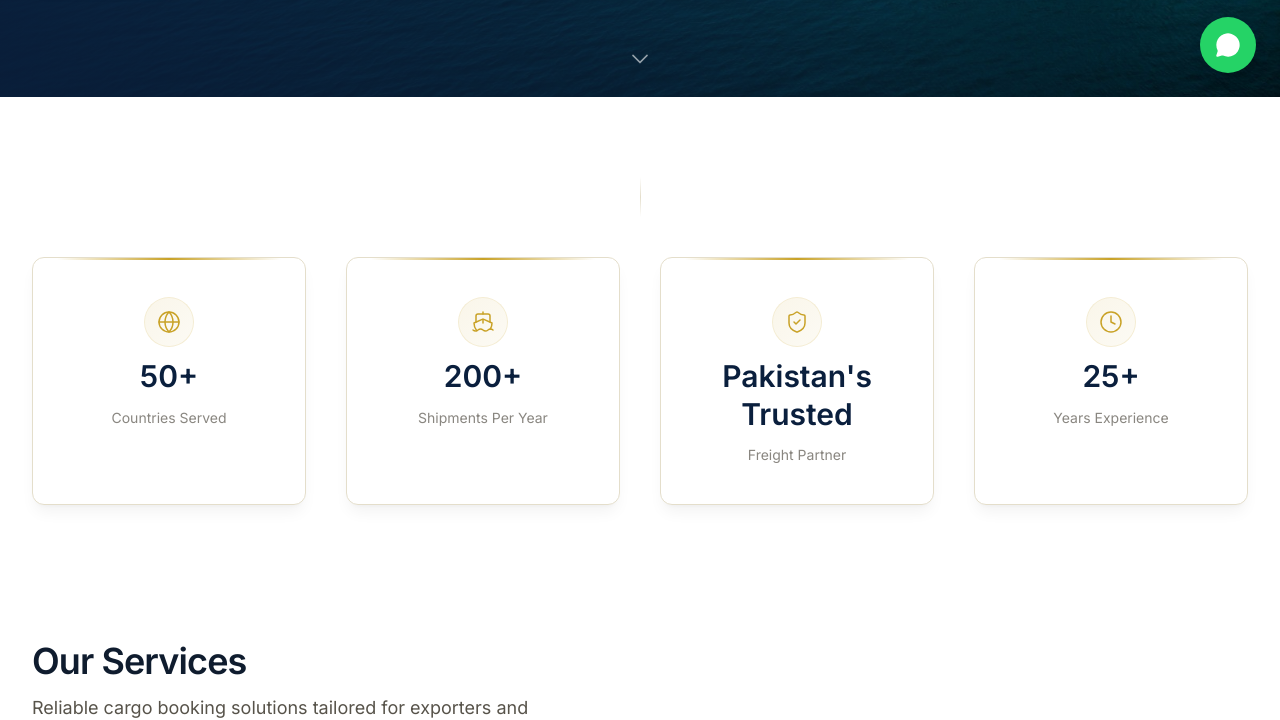
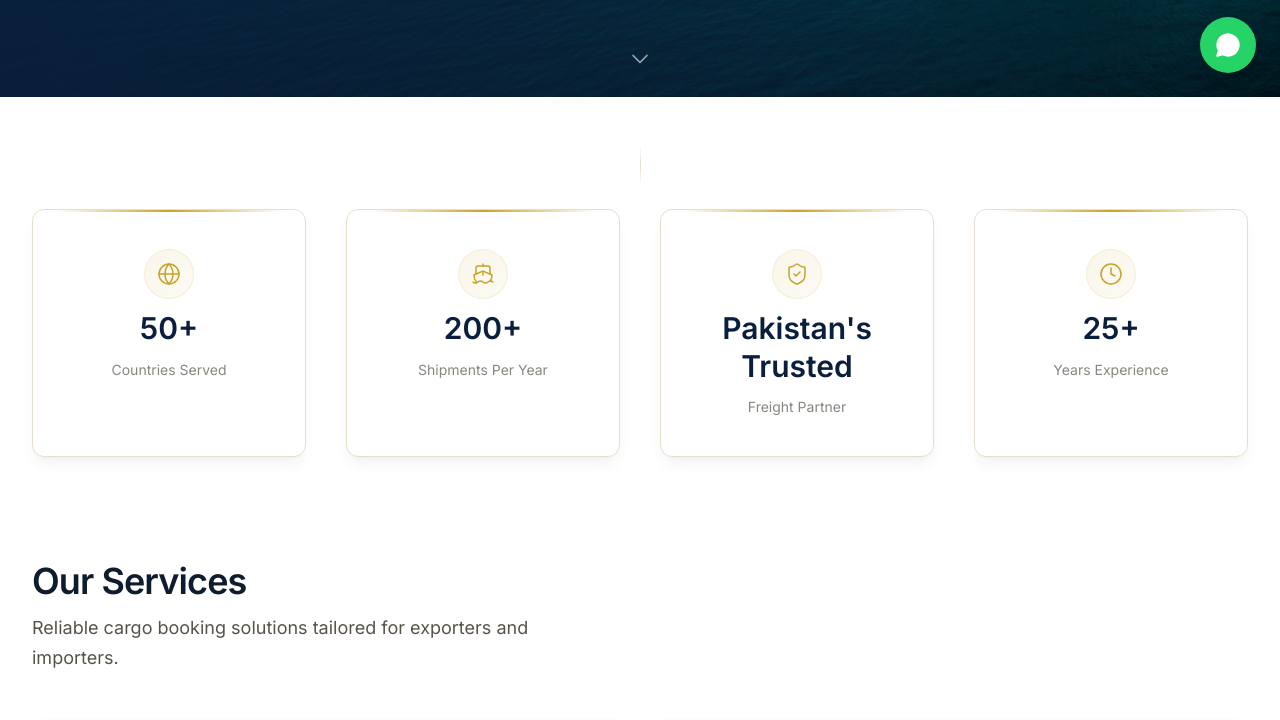
Before and after one commit to Mairaarshad19/allied-shipping-website, a Next.js app: page / in a window 1280 px wide. Shown: the part 703-1423 px from the top of the page. Built offline with nearby package versions, Linux system fonts and the light colour scheme.

Commit message:
style(stats): normalize section spacing

```diff
--- a/components/Stats.tsx
+++ b/components/Stats.tsx
@@ -27,11 +27,11 @@ const STATS = [
 
 export default function Stats() {
   return (
-    <section className="bg-white py-10 sm:py-16 lg:py-20">
+    <section className="bg-white py-6 sm:py-10 lg:py-12">
       {/* Visual divider */}
       <div className="mx-auto w-px h-8 sm:h-10 bg-gradient-to-b from-transparent via-border to-transparent" />
 
-      <Container className="mt-6 sm:mt-8 md:mt-10">
+      <Container className="mt-4 sm:mt-6">
         <div className="grid grid-cols-1 sm:grid-cols-2 lg:grid-cols-4 gap-6 sm:gap-8 md:gap-10">
           {STATS.map((stat, index) => {
             const Icon = stat.icon;
```
